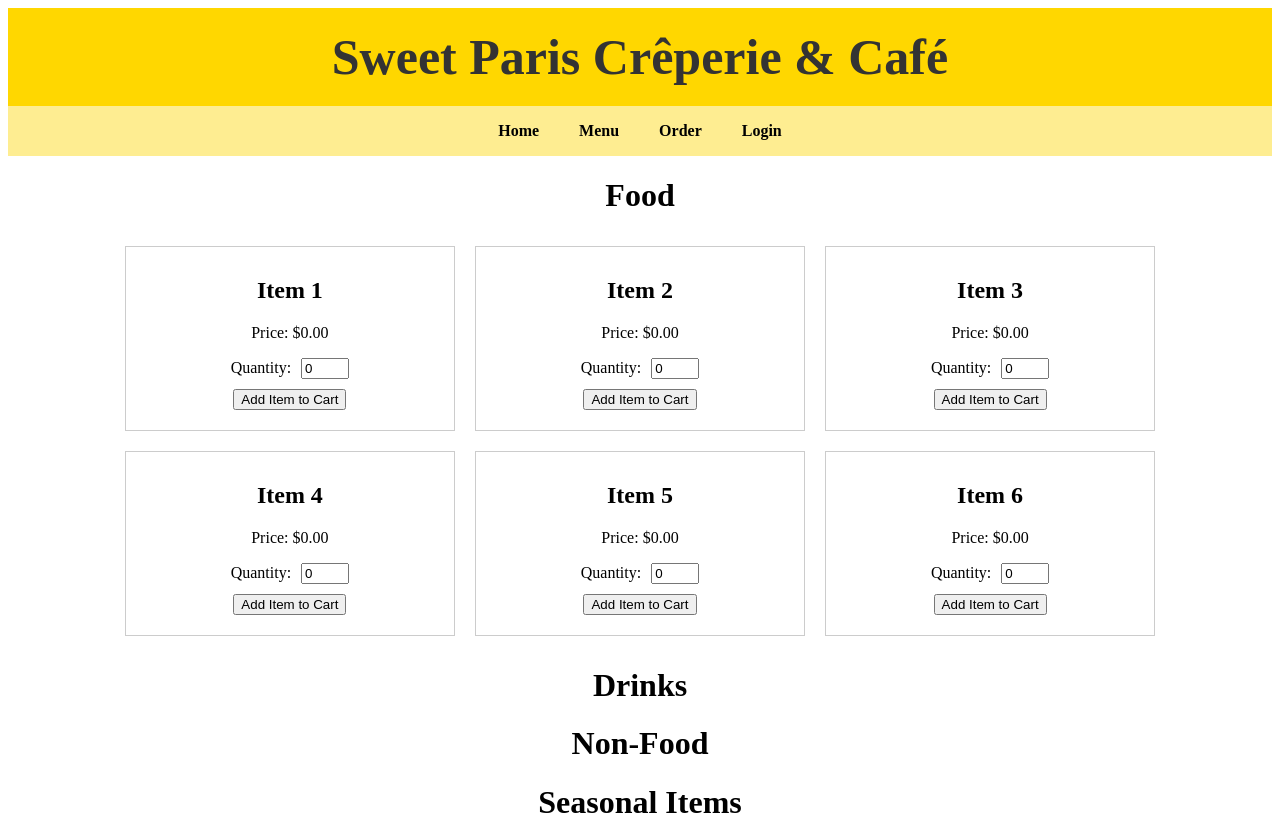
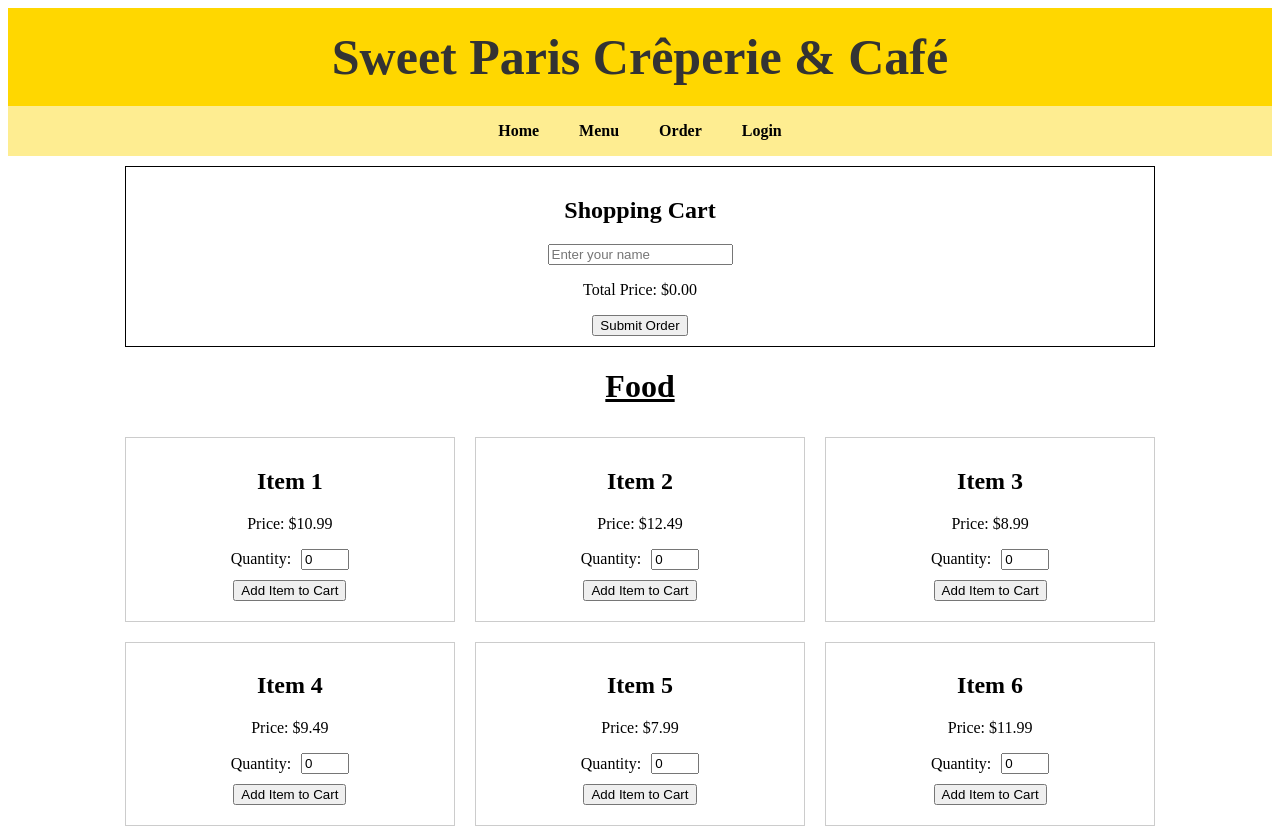
Before and after one commit to sarikavenkat/315-Project-3, a React (Create React App) app in the folder project3/: page /order in a window 1280 px wide. Shown: the top 828 px of the page. Built offline with nearby package versions, Linux system fonts and the light colour scheme.

Commit message:
added shopping cart section

```diff
--- a/project3/src/pages/Order.js
+++ b/project3/src/pages/Order.js
@@ -1,45 +1,100 @@
 import React, { useState } from 'react';
-// import ReactDOM from 'react-dom';
 import './orderstyle.css';
 
 const Order = () => {
   const foodItems = [
-        { name: 'Item 1', price: 0.00 },
-        { name: 'Item 2', price: 0.00 },
-        { name: 'Item 3', price: 0.00 },
-        { name: 'Item 4', price: 0.00 },
-        { name: 'Item 5', price: 0.00 },
-        { name: 'Item 6', price: 0.00 },
+    { name: 'Item 1', price: 10.99 },
+    { name: 'Item 2', price: 12.49 },
+    { name: 'Item 3', price: 8.99 },
+    { name: 'Item 4', price: 9.49 },
+    { name: 'Item 5', price: 7.99 },
+    { name: 'Item 6', price: 11.99 },
   ];
 
   const [itemQuantities, setItemQuantities] = useState(foodItems.map(() => 0));
+  const [customerName, setCustomerName] = useState('');
+  const [cart, setCart] = useState([]);
 
   const handleQuantityChange = (index, newQuantity) => {
+    newQuantity = Math.max(0, newQuantity);
     const updatedQuantities = [...itemQuantities];
     updatedQuantities[index] = newQuantity;
     setItemQuantities(updatedQuantities);
   };
 
   const handleAddToCart = (index) => {
-            // Add your logic to add the item to the cart here
+    const quantity = itemQuantities[index];
+    if (quantity > 0) {
+      const existingCartItemIndex = cart.findIndex((item) => item.name === foodItems[index].name);
+      if (existingCartItemIndex !== -1) {
+        const updatedCart = [...cart];
+        updatedCart[existingCartItemIndex].quantity += quantity;
+        updatedCart[existingCartItemIndex].totalPrice = updatedCart[existingCartItemIndex].quantity * foodItems[index].price;
+        setCart(updatedCart);
+      } else {
+        const cartItem = {
+          name: foodItems[index].name,
+          price: foodItems[index].price,
+          quantity,
+          totalPrice: foodItems[index].price * quantity,
+        };
+        setCart([...cart, cartItem]);
+      }
 
-            // Clear the quantity field for the added item
       const updatedQuantities = [...itemQuantities];
       updatedQuantities[index] = 0;
       setItemQuantities(updatedQuantities);
+    }
+  };
+
+  const calculateTotalPrice = () => {
+    return cart.reduce((total, item) => total + item.totalPrice, 0);
+  };
+
+  const handleSubmitOrder = () => {
+    if (customerName.trim() === '') {
+        alert('Please enter your name before submitting the order.');
+    } else {
+        // Clear the shopping cart and the customer name
+        setCart([]);
+        setCustomerName('');
+        // Add your logic to send the cart data to the database here
+    }
+
+      // Add logic to send cart data to database
   };
 
   return (
     <div className="order">
-            <div className="categories">
-              <h1>Food</h1>
+      <div className="cart-section">
+        <div className="cart-box">
+          <h2>Shopping Cart</h2>
+          <input
+            type="text"
+            placeholder="Enter your name"
+            value={customerName}
+            onChange={(e) => setCustomerName(e.target.value)}
+          />
+          <p></p>
+          <div className="cart-items">
+            {cart.map((cartItem, index) => (
+              <div key={index} className="cart-item">
+                <span>{cartItem.name} (Quantity: {cartItem.quantity}, Price: ${cartItem.price.toFixed(2)}, Total: ${cartItem.totalPrice.toFixed(2)})</span>
+              </div>
+            ))}
+          </div>
+          <p>Total Price: ${calculateTotalPrice().toFixed(2)}</p>
+          <button onClick={handleSubmitOrder}>Submit Order</button>
+        </div>
+      </div>
+        <h1 className='categories'>Food</h1>
         <div className="item-boxes">
           {foodItems.map((item, index) => (
             <div key={index} className="item-box">
               <h2>{item.name}</h2>
               <p>Price: ${item.price.toFixed(2)}</p>
               <div className="quantity-container">
-                        <p className="centered-text">Quantity:</p>
+                <div className="centered-text">Quantity:</div>
                 <input
                   type="number"
                   value={itemQuantities[index]}
@@ -53,12 +108,11 @@
             </div>
           ))}
         </div>
-            <h1>Drinks</h1>
-            <h1>Non-Food</h1>
-            <h1>Seasonal Items</h1>
-        </div>
+        <h1 className='categories'>Drinks</h1>
+        <h1 className='categories'>Non-Food</h1>
+        <h1 className='categories'>Seasonal Items</h1>
     </div>
   );
-  }
+};
 
 export default Order;
--- a/project3/src/pages/orderstyle.css
+++ b/project3/src/pages/orderstyle.css
@@ -1,6 +1,6 @@
   /* orderstyle.css */
 .categories{
-    align-items: left;
+    text-decoration: underline;
     color: #000000;
   }
 
@@ -41,3 +41,16 @@
   input[type="number"] {
     width: 40px;
   }
+
+  .cart-section {
+    align-items: center;
+  }
+
+  .cart-box {
+    align-items: center;
+    border: 1px solid #000000;
+    padding: 10px;
+    margin: 10px;
+    box-sizing: border-box;
+    text-align: center;
+  }
```
Lines whose indentation alone changed are shown as unchanged.
